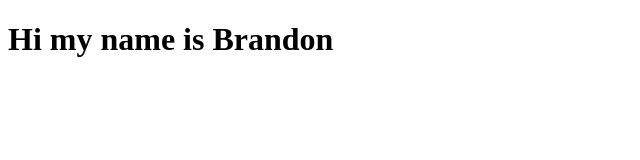
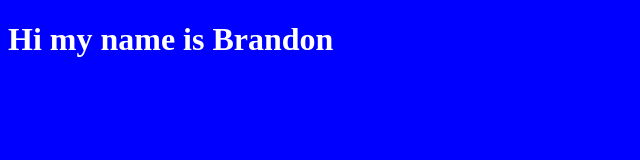
Before and after one commit to Brangil/Folder, a plain HTML site: page index.html in a window 1280 px wide. Shown: the whole page, without its empty margins (0-640 px from the left). Drawn offline with Linux system fonts and the light colour scheme.

Commit message:
added styling

```diff
--- a/index.html
+++ b/index.html
@@ -5,6 +5,7 @@
     <meta name="viewport" content="width=device-width, initial-scale=1.0">
     <meta http-equiv="X-UA-Compatible" content="ie=edge">
     <title>Git Example</title>
+    <link rel="stylesheet" type="text/css" href="style.css">
 </head>
 <body>
     <div>
--- a/style.css
+++ b/style.css
@@ -0,0 +1,4 @@
+body{
+    background-color:blue;
+    color: white
+}
```
